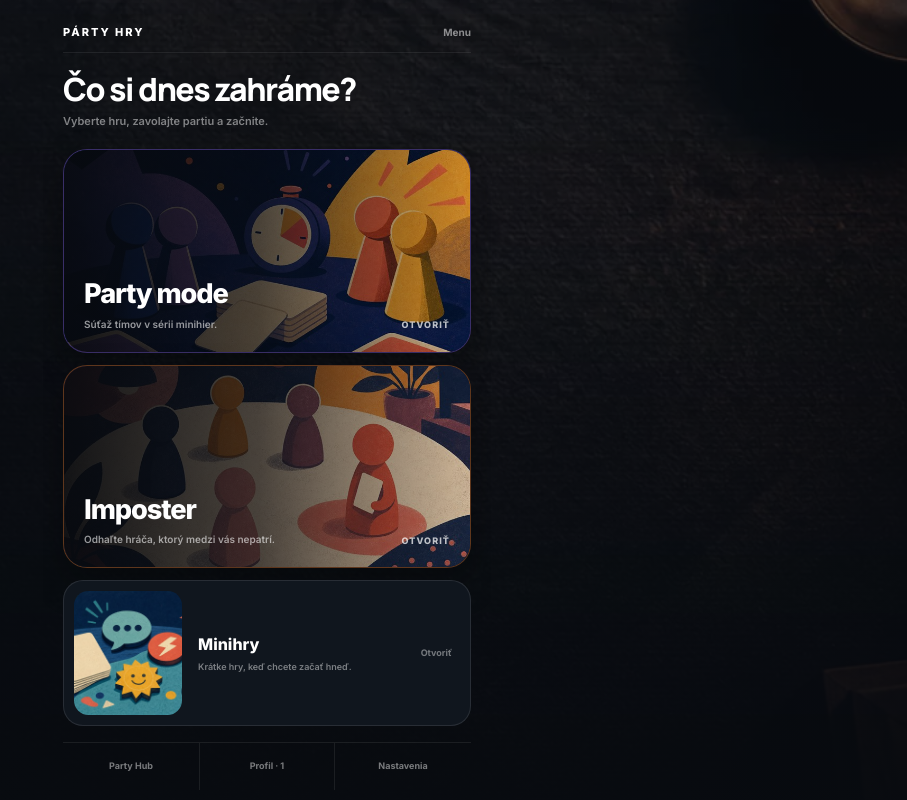
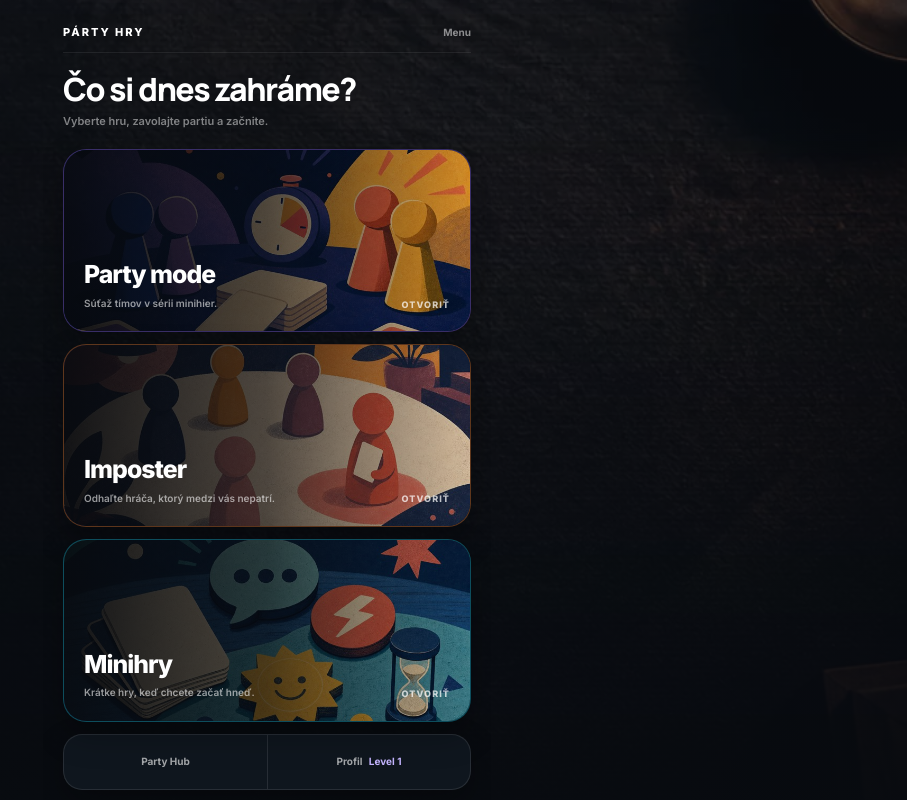
Before and after one commit to matusmatus509-cmyk/develop-slovak-imposter-appzip-updated, a React (Vite) app: page / in a window 1280 px wide. Shown: the whole page, without its empty margins (373-1280 px from the left). Built offline with nearby package versions, Linux system fonts and the light colour scheme.

Commit message:
Polish the home game cards and navigation

```diff
--- a/src/screens/Home.tsx
+++ b/src/screens/Home.tsx
@@ -59,28 +59,19 @@ export default function Home({ onNavigate, statistics, onSettings }: { onNavigat
         </header>
 
         <section className="mt-5 flex min-h-0 flex-1 flex-col gap-3" aria-label="Herné režimy">
-          <div className="flex min-h-0 flex-[2.45] flex-col gap-3">
-            {SECTIONS.slice(0, 2).map((section, index) => (
-              <button key={section.screen} type="button" onClick={() => onNavigate(section.screen)} className="group relative min-h-0 flex-1 overflow-hidden rounded-[1.5rem] border border-white/12 bg-[#111820] text-left shadow-[0_16px_36px_rgba(0,0,0,.28)] transition active:scale-[.99]" style={{ animation: `slideUp .35s ease-out ${60 + index * 55}ms both`, borderColor: `${section.accent}55` }}>
-                <img src={section.image} alt="" className="absolute inset-0 h-full w-full object-cover opacity-92 transition duration-500 group-hover:scale-[1.02]" />
-                <span className="absolute inset-0 bg-[linear-gradient(90deg,rgba(7,9,13,.94)_0%,rgba(7,9,13,.7)_48%,rgba(7,9,13,.1)_100%)]" />
-                <span className="absolute inset-y-0 left-0 flex w-[72%] flex-col justify-end p-5"><strong className="text-[1.7rem] font-black leading-none tracking-[-.04em]">{section.title}</strong><span className="mt-2 text-[10px] font-semibold leading-relaxed text-white/58">{section.description}</span></span>
-                <span className="absolute bottom-5 right-5 text-[9px] font-black uppercase tracking-[.12em] text-white/72">Otvoriť</span>
-              </button>
-            ))}
-          </div>
-
-          <button type="button" onClick={() => onNavigate(SECTIONS[2].screen)} className="group flex min-h-[76px] flex-[.72] items-center overflow-hidden rounded-[1.25rem] border border-white/10 bg-[#111820]/95 p-2.5 text-left transition active:scale-[.99]" style={{ animation: "slideUp .35s ease-out 175ms both" }}>
-            <span className="relative h-full w-[28%] shrink-0 overflow-hidden rounded-[.9rem]"><img src={SECTIONS[2].image} alt="" className="absolute inset-0 h-full w-full object-cover transition duration-500 group-hover:scale-105" /></span>
-            <span className="min-w-0 flex-1 px-4"><strong className="block text-base font-black">Minihry</strong><span className="mt-1 block text-[9px] font-semibold text-white/45">{SECTIONS[2].description}</span></span>
-            <span className="pr-2 text-[9px] font-bold text-white/42">Otvoriť</span>
-          </button>
+          {SECTIONS.map((section, index) => (
+            <button key={section.screen} type="button" onClick={() => onNavigate(section.screen)} className="group relative min-h-0 flex-1 overflow-hidden rounded-[1.45rem] border border-white/12 bg-[#111820] text-left shadow-[0_14px_32px_rgba(0,0,0,.26)] transition active:scale-[.99]" style={{ animation: `slideUp .35s ease-out ${60 + index * 55}ms both`, borderColor: `${section.accent}55` }}>
+              <img src={section.image} alt="" className="absolute inset-0 h-full w-full object-cover opacity-92 transition duration-500 group-hover:scale-[1.02]" />
+              <span className="absolute inset-0 bg-[linear-gradient(90deg,rgba(7,9,13,.94)_0%,rgba(7,9,13,.68)_50%,rgba(7,9,13,.08)_100%)]" />
+              <span className="absolute inset-y-0 left-0 flex w-[75%] flex-col justify-end p-5"><strong className="text-[1.55rem] font-black leading-none tracking-[-.04em]">{section.title}</strong><span className="mt-2 text-[10px] font-semibold leading-relaxed text-white/58">{section.description}</span></span>
+              <span className="absolute bottom-5 right-5 text-[9px] font-black uppercase tracking-[.12em] text-white/72">Otvoriť</span>
+            </button>
+          ))}
         </section>
 
-        <nav className="mt-4 grid h-12 shrink-0 grid-cols-3 border-t border-white/[.08]" aria-label="Hlavná navigácia">
-          <button type="button" onClick={() => onNavigate("party-hub")} className="text-[9px] font-bold text-white/46">Party Hub</button>
-          <button type="button" onClick={() => onNavigate("statistics")} className="border-x border-white/[.08] text-[9px] font-bold text-white/46">Profil · {level.level}</button>
-          <button type="button" onClick={() => setIsMenuOpen(true)} className="text-[9px] font-bold text-white/46">Nastavenia</button>
+        <nav className="mt-3 grid h-14 shrink-0 grid-cols-2 overflow-hidden rounded-[1.2rem] border border-white/10 bg-[#111820]/92 shadow-[0_12px_30px_rgba(0,0,0,.28)]" aria-label="Hlavná navigácia">
+          <button type="button" onClick={() => onNavigate("party-hub")} className="text-[10px] font-bold text-white/62 transition active:bg-white/[.06]">Party Hub</button>
+          <button type="button" onClick={() => onNavigate("statistics")} className="border-l border-white/10 text-[10px] font-bold text-white/62 transition active:bg-white/[.06]">Profil <span className="ml-1 text-violet-300">Level {level.level}</span></button>
         </nav>
       </div>
 
```
